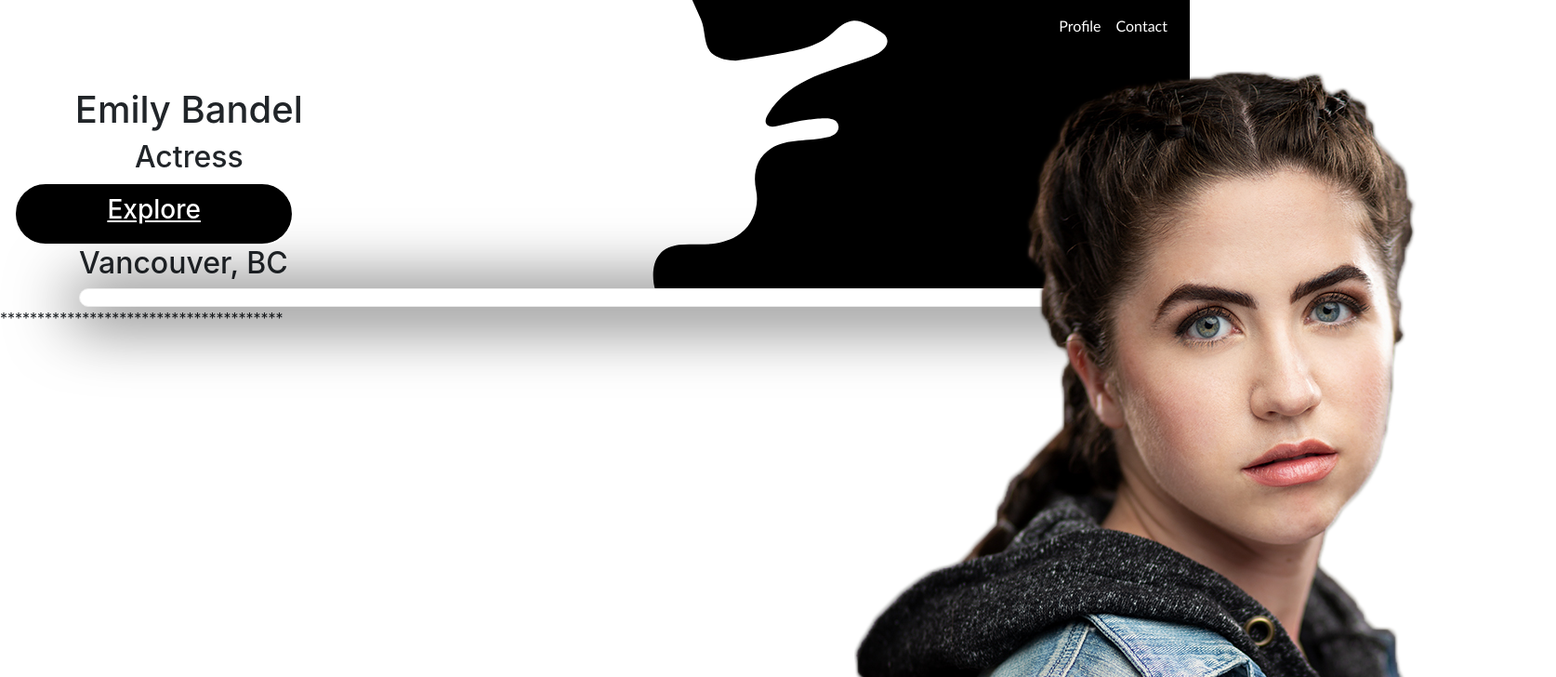
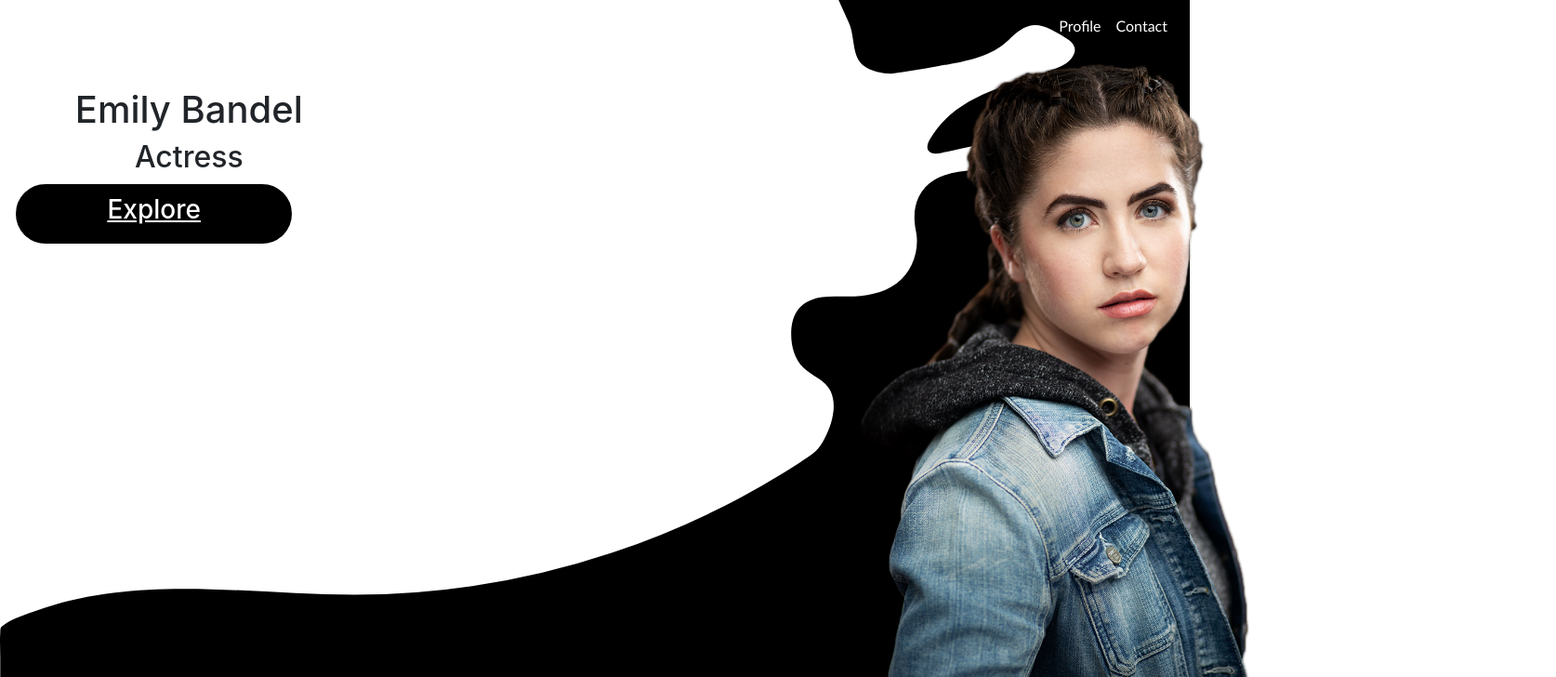
Before and after one commit to SammyRobensParadise/webpage-application, a React (Create React App) app: page / in a window 1280 px wide. Shown: the top 728 px of the page at 93% size, 1674 px wide, since content can reach past the window. Built offline with nearby package versions, Linux system fonts and the light colour scheme.

Commit message:
added js changes

```diff
--- a/src/Landing.css
+++ b/src/Landing.css
@@ -48,11 +48,13 @@ position: relative;
   }
 
   .EmilyBandelImg{
-        position: absolute;
-        left: 0px;
-        top: 0px;
-        width: 816px;
-        height: 1224px;
-        z-index: 1;
+     position: inherit;
+     z-index: 1;
+     width: 500px;
+     height: auto;
+     margin: 0;
 
   }
+  .traverseCarouselbtn{
+
+  }
--- a/src/Landing.js
+++ b/src/Landing.js
@@ -40,9 +40,14 @@ class Landing extends Component {
 
   };
   render() {
+    //generating local variables for use in landing....
     var name = "Emily Bandel";
+    var title = "Actress";
+    var exploreBtntxt = "Explore"
+    var city = "Vancouver";
+    var province = "BC";
     let headerPhoto = <img className="EmilyBandelImg" src={this.getCurrentImg()} alt={name+this.getCurrentImg()}/>
-    //let nextButton = <div className="taverseCarouselbtn" onClick={this.setCurrentImg()} alt="Next Image"></div>
+    let nextButton = <div className="taverseCarouselbtn" onClick={this.setCurrentImg()} alt="Next Image"></div>
 
     return (
      <div className="inkstain">
@@ -50,9 +55,9 @@ class Landing extends Component {
       <Row className="herotitle">
       <Col xs="4" className="heroleft">
       <Container>
-      <h1 className="ebname"><span>Emily Bandel</span></h1>
-      <h2 className="ebtitle"><span>Actress</span></h2>
-      <button className="explore_Contributions_btn"><h3><span>Explore</span></h3></button>
+      <h1 className="ebname"><span>{name}</span></h1>
+      <h2 className="ebtitle"><span>{title}</span></h2>
+      <button className="explore_Contributions_btn"><h3><span>{exploreBtntxt}</span></h3></button>
       </Container>
       </Col>
       <Col xs="4">
@@ -60,11 +65,12 @@ class Landing extends Component {
       <Col xs="4"className="heroright">
       <Container>
       {headerPhoto}
+      {nextButton}
       </Container>
       </Col>
       </Row>
      <Container><Row className="vancouver">
-      <Col xs="12"><h2><span>Vancouver, BC</span></h2></Col>
+      <Col xs="12"><h2><span>{city}, {province}</span></h2></Col>
       </Row>
       </Container>
 
```
